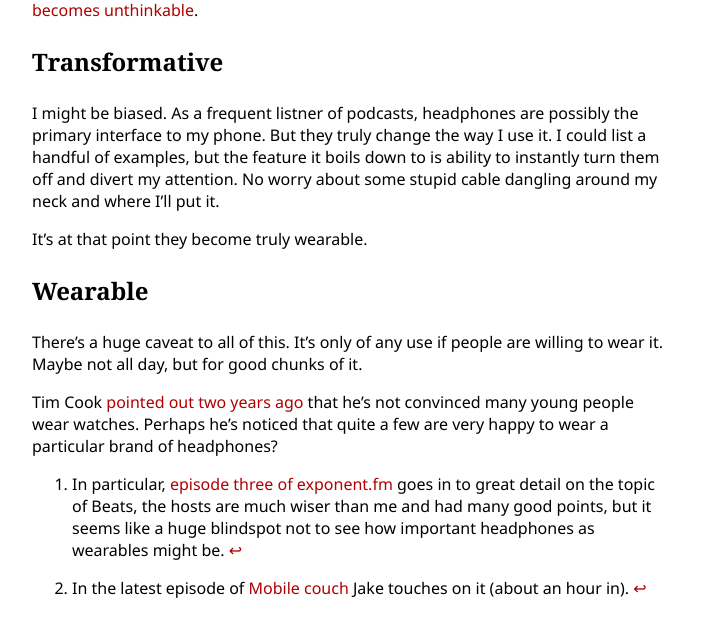
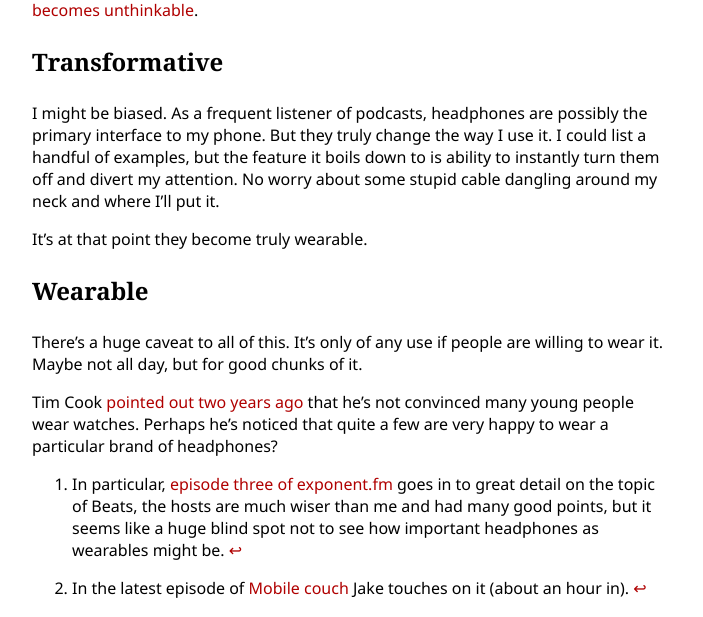
Before and after one commit to burnish/burnish.github.com, a Jekyll site: the page built from _posts/2014-05-27-headphones.md, in a window 1280 px wide. Shown: the part 601-1218 px from the top of the page, without its empty margins (288-991 px from the left). Built offline with Jekyll 4.4.1, drawn with Linux system fonts in a browser that asks for light colours.

Commit message:
Spelling errors

```diff
--- a/_posts/2014-05-27-headphones.md
+++ b/_posts/2014-05-27-headphones.md
@@ -16,11 +16,11 @@ This has to be a large part of where Apple is looking for wearables.
 
 It's easy to write off headphones as a minor part of the experience. Often forgotten about in the bottom of the box. They're annoying. Cables get in the way and tangled up, then frayed and broken if you use them regularly.
 
-All of that changes with a [good set][lg-tone] of wireless headphones. They're are a nice novelty if you use them occasionally, but after you use them regularly, to use anything else [becomes unthinkable][hypercritical-tomorrow].
+All of that changes with a [good set][LG-tone] of wireless headphones. They're are a nice novelty if you use them occasionally, but after you use them regularly, to use anything else [becomes unthinkable][hypercritical-tomorrow].
 
 ### Transformative
 
-I might be biased. As a frequent listner of podcasts, headphones are possibly the primary interface to my phone. But they truly change the way I use it. I could list a handful of examples, but the feature it boils down to is ability to instantly turn them off and divert my attention. No worry about some stupid cable dangling around my neck and where I'll put it.
+I might be biased. As a frequent listener of podcasts, headphones are possibly the primary interface to my phone. But they truly change the way I use it. I could list a handful of examples, but the feature it boils down to is ability to instantly turn them off and divert my attention. No worry about some stupid cable dangling around my neck and where I'll put it.
 
 It's at that point they become truly wearable.
 
@@ -30,16 +30,16 @@ There's a huge caveat to all of this. It's only of any use if people are willing
 
 Tim Cook [pointed out two years ago][all-things-d] that he's not convinced many young people wear watches. Perhaps he's noticed that quite a few are very happy to wear a particular brand of headphones?
 
-[^1]: In particular, [episode three of exponent.fm][exponent] goes in to great detail on the topic of Beats, the hosts are much wiser than me and had many good points, but it seems like a huge blindspot not to see how important headphones as wearables might be.
+[^1]: In particular, [episode three of exponent.fm][exponent] goes in to great detail on the topic of Beats, the hosts are much wiser than me and had many good points, but it seems like a huge blind spot not to see how important headphones as wearables might be.
 
-[^2]: In the latest episode of [Mobile couch][mobilecouch] Jake touches on it (about an hour in).
+[^2]: In the latest episode of [Mobile couch][mobile-couch] Jake touches on it (about an hour in).
 
-[^3]: Recent episodes of [atp.fm][atp] have talked about this a fair bit. Many of the points that John Siracusa makes about the iPod shuffle hold true for a good set of headphones.
+[^3]: Recent episodes of [atp.fm][ATP] have talked about this a fair bit. Many of the points that John Siracusa makes about the iPod shuffle hold true for a good set of headphones.
 
 
 [exponent]: http://exponent.fm/episode-003-valiantly-defending-jobs/
-[mobilecouch]: http://jellystyle.com/podcasts/mobilecouch/32
-[lg-tone]: http://www.lg.com/us/cell-phone-accessories/lg-HBS700-tone
+[mobile-couch]: http://jellystyle.com/podcasts/mobilecouch/32
+[LG-tone]: http://www.lg.com/us/cell-phone-accessories/lg-HBS700-tone
 [hypercritical-tomorrow]:http://hypercritical.co/2013/02/08/dont-stop-thinking-about-tomorrow
-[atp]:http://atp.fm/episodes/66
+[ATP]:http://atp.fm/episodes/66
 [all-things-d]: http://allthingsd.com/20120529/live-apple-ceo-tim-cooks-first-time-in-the-hot-seat-at-d/
```
